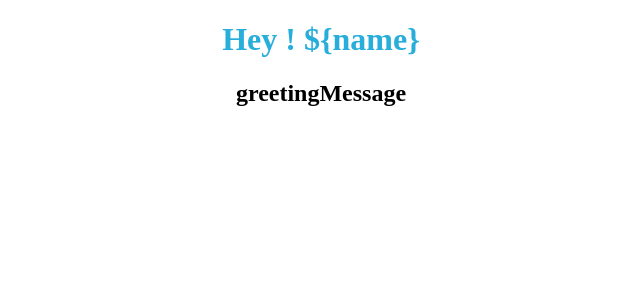
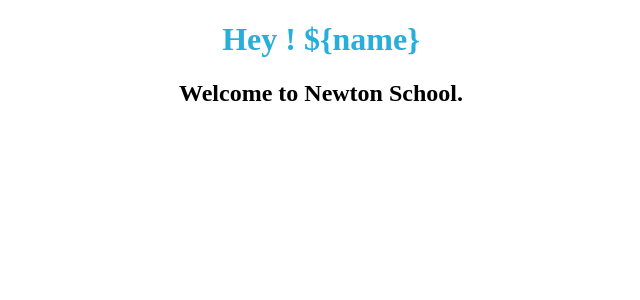
Before and after one commit to faisalalim1/ReactJS-What-is-virtual-dom-Introducing-JSX-Building-a-First-Custom-Functiona-...---Post-Class---, a React app: page / in a window 1280 px wide. Shown: the top 300 px of the page, without its empty margins (319-959 px from the left). Built offline with nearby package versions, Linux system fonts and the light colour scheme.

Commit message:
Update Welcome.js

```diff
--- a/src/components/Welcome.js
+++ b/src/components/Welcome.js
@@ -7,7 +7,7 @@ const Welcome = ({name})=>{
     return(
         <div className="main">
             <h1>{hey}</h1>
-            <h2>{}greetingMessage</h2>
+            <h2>{greetingMessage}</h2>
         </div>
     )
 }
```
